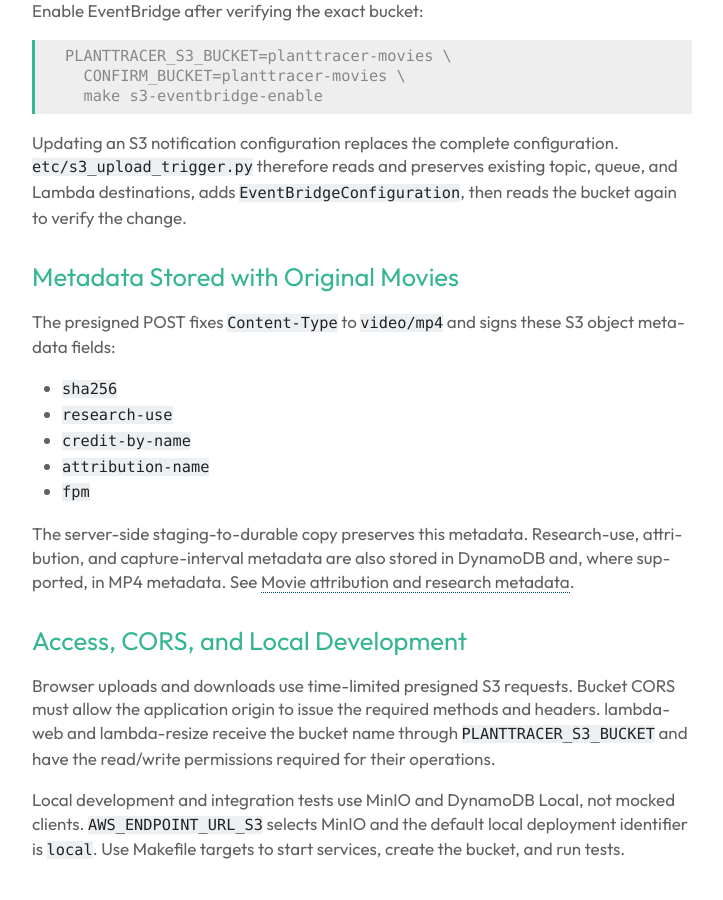
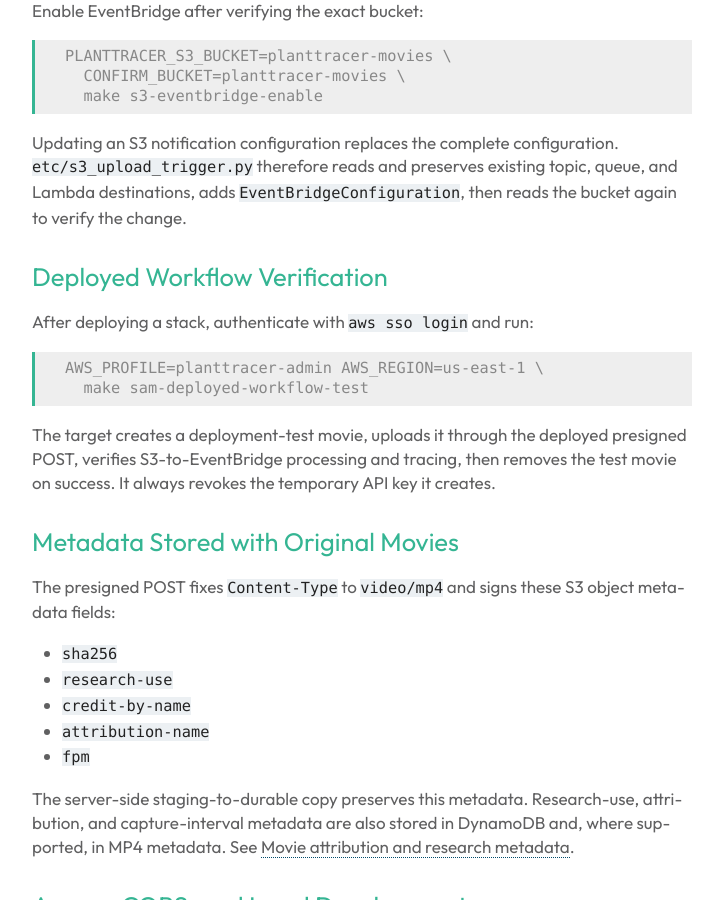
Before and after one commit to Plant-Tracer/webapp, a Sphinx documentation site: the page built from docs/Development/S3.rst, in a window 1280 px wide and 900 px high, scrolled down 2730 px. Shown: the whole window, without its empty margins (388-1111 px from the left). Built offline with Sphinx 7.4.7, drawn with Linux system fonts in a browser that asks for light colours; the version number is read from the project's files by our own code; some of the changed text lies outside the part shown.

Commit message:
refs #1152: document deployed EventBridge verification

```diff
--- a/docs/Development/S3.rst
+++ b/docs/Development/S3.rst
@@ -132,6 +132,20 @@ Updating an S3 notification configuration replaces the complete configuration.
 queue, and Lambda destinations, adds ``EventBridgeConfiguration``, then reads
 the bucket again to verify the change.
 
+Deployed Workflow Verification
+~~~~~~~~~~~~~~~~~~~~~~~~~~~~~~
+
+After deploying a stack, authenticate with ``aws sso login`` and run:
+
+.. code-block:: console
+
+   AWS_PROFILE=planttracer-admin AWS_REGION=us-east-1 \
+     make sam-deployed-workflow-test
+
+The target creates a deployment-test movie, uploads it through the deployed
+presigned POST, verifies S3-to-EventBridge processing and tracing, then removes
+the test movie on success. It always revokes the temporary API key it creates.
+
 Metadata Stored with Original Movies
 ~~~~~~~~~~~~~~~~~~~~~~~~~~~~~~~~~~~~
 
```
